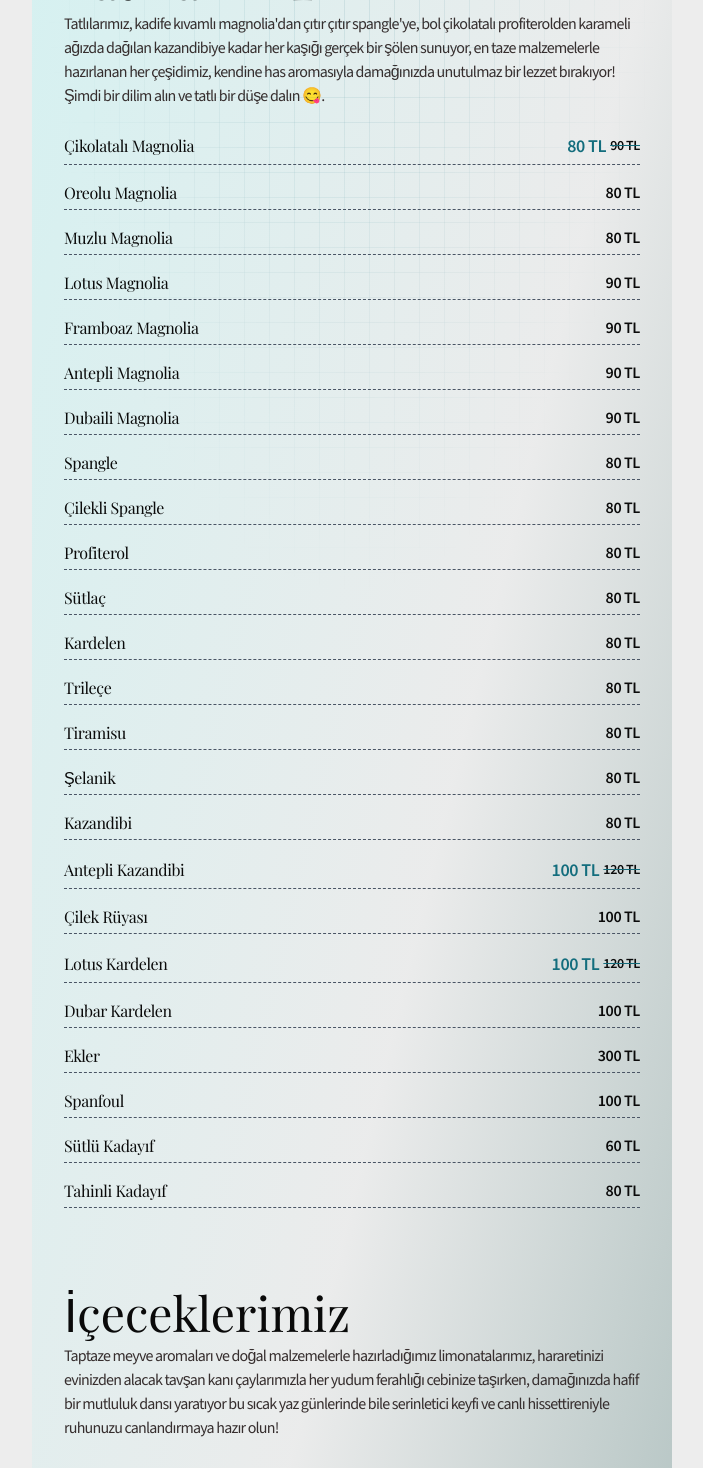
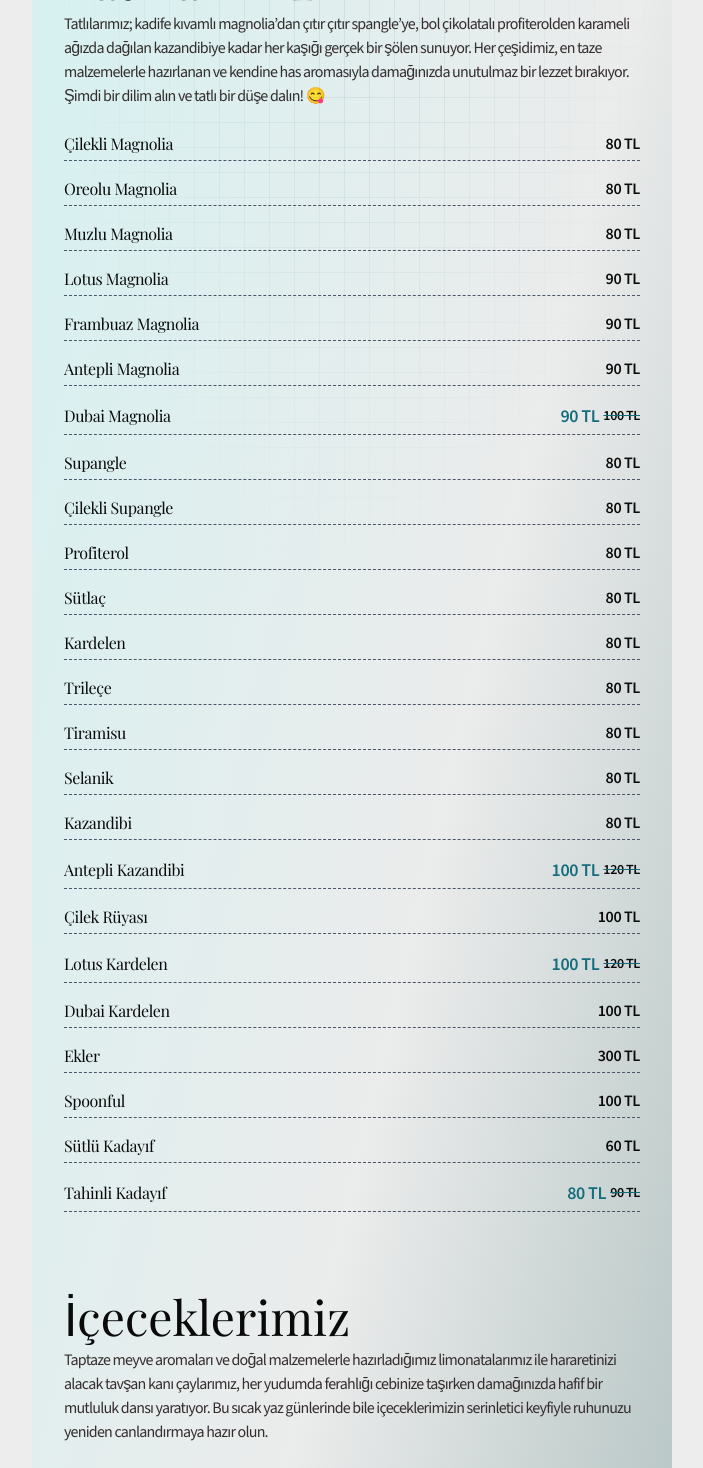
Before and after one commit to Masculinn/beyaz-kose-patisserie-restaurant-system, a Next.js app: page / in a window 1280 px wide. Shown: the part 140-1608 px from the top of the page, without its empty margins (288-991 px from the left). Built offline with nearby package versions, Linux system fonts and the light colour scheme.

Commit message:
[fix]: fixed splash animation that comes after first paint

```diff
--- a/src/components/footer.tsx
+++ b/src/components/footer.tsx
@@ -1,6 +1,7 @@
 import { FC } from "react";
+import { Separator } from "./separator";
 import Link from "next/link";
-import { Separator } from "./separator";
+
 import Map from "./map";
 
 const Footer: FC = () => {
@@ -12,7 +13,7 @@ const Footer: FC = () => {
       <Separator />
       <div className="px-2 ">
         <div className="flex justify-center">
-          <p className="text-xs leading-5 text-secondary text-center font-primary">
+          <div className="text-xs leading-5 text-secondary text-center font-primary">
             &copy; {currentYear} Tüm hakları saklıdır. |{" "}
             <Link
               href="https://burakdev.com/motion-provider/"
@@ -20,8 +21,8 @@ const Footer: FC = () => {
               className="hover:text-white hover:underline underline-offset-3 transition-all duration-500 hover:decoration-secondary"
             >
               Powered By Motion Provider
-            </Link>{" "}
-            -{" "}
+            </Link>
+            {" by "}
             <Link
               href="https://burakdev.com/"
               target="_blank"
@@ -29,7 +30,7 @@ const Footer: FC = () => {
             >
               Burak Bilen.
             </Link>
-          </p>
+          </div>
         </div>
       </div>
     </footer>
--- a/src/layout/index.tsx
+++ b/src/layout/index.tsx
@@ -117,7 +117,9 @@ export default function Layout({
         <meta name="msapplication-TileColor" content="#ffffff" />
         <meta name="msapplication-TileImage" content="/ms-icon-144x144.png" />
       </Head>
-      <AnimatePresence>{showSplash && <Splash key="splash" />}</AnimatePresence>
+      <AnimatePresence mode="wait">
+        {showSplash && <Splash key="splash" />}
+      </AnimatePresence>
       <main
         className={`
             px-4 sm:px-6 md:px-8
@@ -127,6 +129,7 @@ export default function Layout({
             min-h-screen
             bg-cover
             bg-gradient-to-br from-[#b1f7f7]/40 via-[#D7DFDF]/10 to-[#9AB1AF]
+            ${showSplash ? "hidden" : "block "}
           `}
       >
         {children}
--- a/src/lib/data.lib.ts
+++ b/src/lib/data.lib.ts
@@ -3,7 +3,7 @@ import { ProductCategory } from "@/interfaces";
 export default {
   beverages: {
     title: "İçeceklerimiz",
-    desc: "Taptaze meyve aromaları ve doğal malzemelerle hazırladığımız limonatalarımız, hararetinizi evinizden alacak tavşan kanı çaylarımızla her yudum ferahlığı cebinize taşırken, damağınızda hafif bir mutluluk dansı yaratıyor bu sıcak yaz günlerinde bile serinletici keyfi ve canlı hissettireniyle ruhunuzu canlandırmaya hazır olun!",
+    desc: "Taptaze meyve aromaları ve doğal malzemelerle hazırladığımız limonatalarımız ile hararetinizi alacak tavşan kanı çaylarımız, her yudumda ferahlığı cebinize taşırken damağınızda hafif bir mutluluk dansı yaratıyor. Bu sıcak yaz günlerinde bile içeceklerimizin serinletici keyfiyle ruhunuzu yeniden canlandırmaya hazır olun.",
     items: [
       { item: "Su", price: { fixed: 10 } },
       { item: "Çay", price: { fixed: 15 } },
@@ -18,32 +18,32 @@ export default {
   },
   deserts: {
     title: "Tatlılarımız",
-    desc: "Tatlılarımız, kadife kıvamlı magnolia'dan çıtır çıtır spangle'ye, bol çikolatalı profiterolden karameli ağızda dağılan kazandibiye kadar her kaşığı gerçek bir şölen sunuyor, en taze malzemelerle hazırlanan her çeşidimiz, kendine has aromasıyla damağınızda unutulmaz bir lezzet bırakıyor! Şimdi bir dilim alın ve tatlı bir düşe dalın 😋.",
+    desc: "Tatlılarımız; kadife kıvamlı magnolia’dan çıtır çıtır spangle’ye, bol çikolatalı profiterolden karameli ağızda dağılan kazandibiye kadar her kaşığı gerçek bir şölen sunuyor. Her çeşidimiz, en taze malzemelerle hazırlanan ve kendine has aromasıyla damağınızda unutulmaz bir lezzet bırakıyor. Şimdi bir dilim alın ve tatlı bir düşe dalın! 😋",
     items: [
-      { item: "Çikolatalı Magnolia", price: { fixed: 80, percentage: 12 } },
+      { item: "Çilekli Magnolia", price: { fixed: 80 } },
       { item: "Oreolu Magnolia", price: { fixed: 80 } },
       { item: "Muzlu Magnolia", price: { fixed: 80 } },
       { item: "Lotus Magnolia", price: { fixed: 90 } },
-      { item: "Framboaz Magnolia", price: { fixed: 90 } },
+      { item: "Frambuaz Magnolia", price: { fixed: 90 } },
       { item: "Antepli Magnolia", price: { fixed: 90 } },
-      { item: "Dubaili Magnolia", price: { fixed: 90 } },
-      { item: "Spangle", price: { fixed: 80 } },
-      { item: "Çilekli Spangle", price: { fixed: 80 } },
+      { item: "Dubai Magnolia", price: { fixed: 90, percentage: 11.5 } },
+      { item: "Supangle", price: { fixed: 80 } },
+      { item: "Çilekli Supangle", price: { fixed: 80 } },
       { item: "Profiterol", price: { fixed: 80 } },
       { item: "Sütlaç", price: { fixed: 80 } },
       { item: "Kardelen", price: { fixed: 80 } },
       { item: "Trileçe", price: { fixed: 80 } },
       { item: "Tiramisu", price: { fixed: 80 } },
-      { item: "Şelanik", price: { fixed: 80 } },
+      { item: "Selanik", price: { fixed: 80 } },
       { item: "Kazandibi", price: { fixed: 80 } },
       { item: "Antepli Kazandibi", price: { fixed: 100, percentage: 20 } },
       { item: "Çilek Rüyası", price: { fixed: 100 } },
       { item: "Lotus Kardelen", price: { fixed: 100, percentage: 20 } },
-      { item: "Dubar Kardelen", price: { fixed: 100 } },
+      { item: "Dubai Kardelen", price: { fixed: 100 } },
       { item: "Ekler", price: { fixed: 300 } },
-      { item: "Spanfoul", price: { fixed: 100 } },
+      { item: "Spoonful", price: { fixed: 100 } },
       { item: "Sütlü Kadayıf", price: { fixed: 60 } },
-      { item: "Tahinli Kadayıf", price: { fixed: 80 } },
+      { item: "Tahinli Kadayıf", price: { fixed: 80, percentage: 12 } },
     ],
   },
 } satisfies ProductCategory;
--- a/src/pages/index.tsx
+++ b/src/pages/index.tsx
@@ -32,7 +32,13 @@ export default function Home() {
                   initial={{ y: 20, filter: "blur(5px)", opacity: 0 }}
                   whileInView={{ y: 0, filter: "blur(0px)", opacity: 1 }}
                   exit={{ y: 20, filter: "blur(5px)", opacity: 0 }}
-                  transition={{ duration: 0.42, bounce: 0.5, delay: 0.25 }}
+                  transition={{
+                    duration: 0.42,
+                    bounce: 0.5,
+                    damping: 10,
+                    mass: 0.5,
+                    delay: 0.33,
+                  }}
                   viewport={{ once: false, amount: 0.5 }}
                   className="flex justify-between items-center gap-2 w-full border-b border-gray-600 border-dashed pt-2 pb-1"
                 >
```
